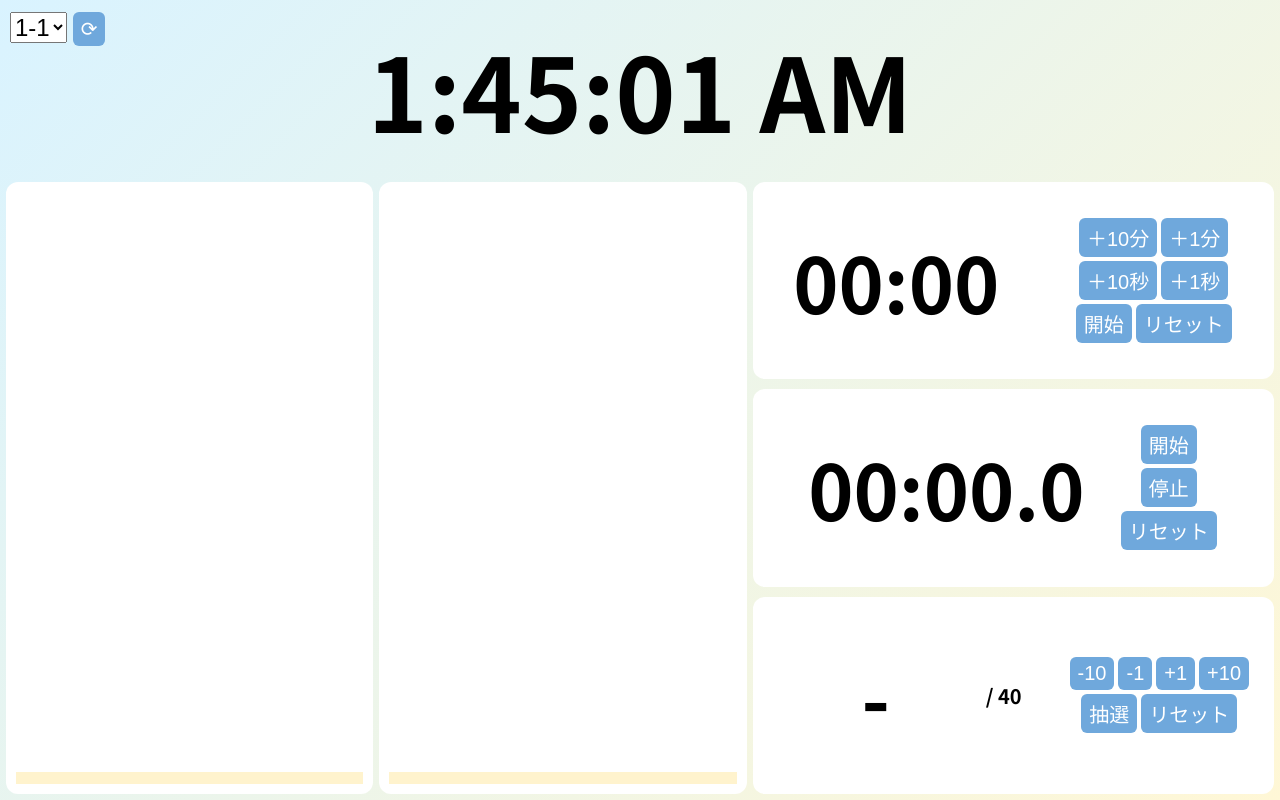
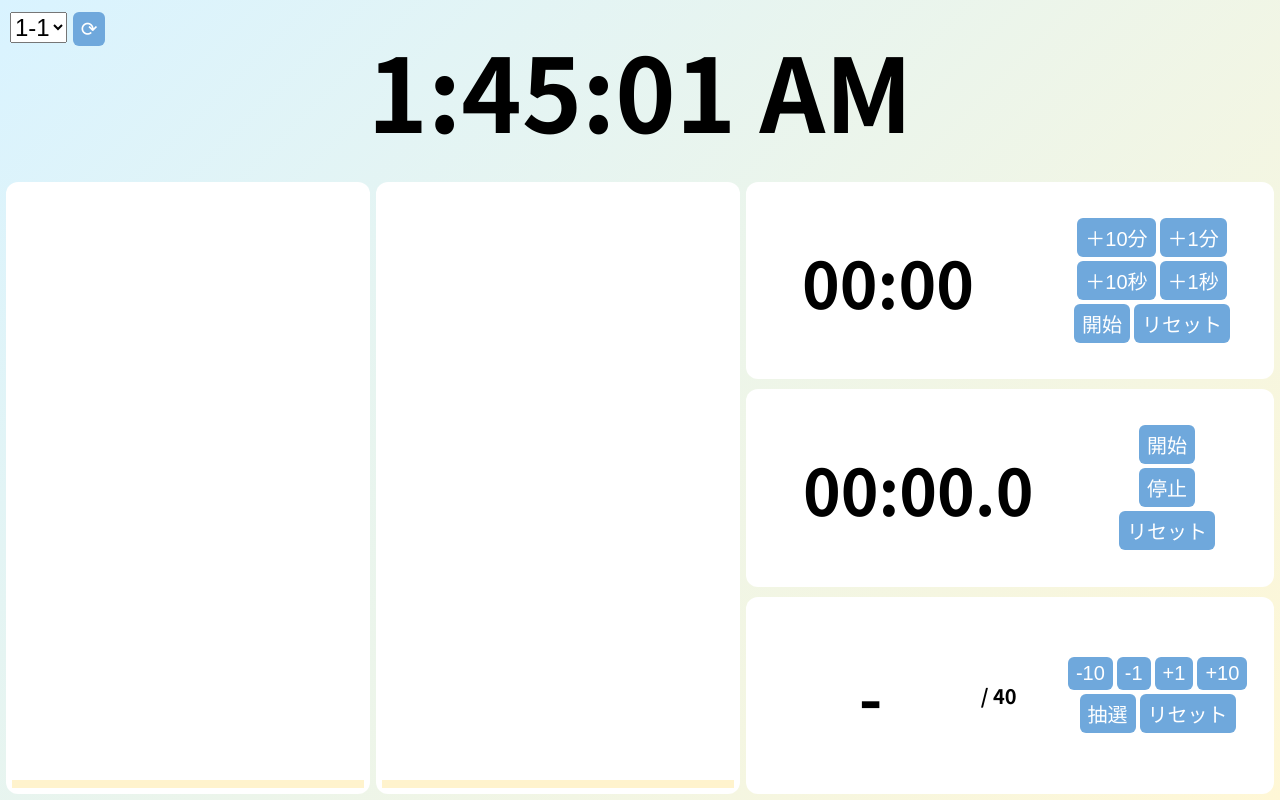
Before and after one commit to Nimuyasu/school-board, a plain HTML site: page index.html in a window 1280 px wide. Drawn offline with Linux system fonts and the light colour scheme; no server answers.

Commit message:
Update index.html

```diff
--- a/index.html
+++ b/index.html
@@ -62,7 +62,7 @@ body{
   flex:0.8;
   background:white;
   border-radius:12px;
-  padding:10px;
+  padding:6px;
   display:flex;
   flex-direction:column;
 }
@@ -75,7 +75,7 @@ body{
 .row{
   display:flex;
   align-items:center;
-  margin:5px 0;
+  margin:3px 0;
 }
 
 .period{
@@ -94,7 +94,7 @@ body{
   font-size:2.8vh;
   background:#fff3cd;
   margin-top:auto;
-  padding:6px;
+  padding:4px;
 }
 
 /* 右 */
@@ -116,7 +116,7 @@ body{
 
 /* 数字 */
 .big{
-  font-size:6vw;
+  font-size:5vw;
   width:200px;
   text-align:center;
 }
```
